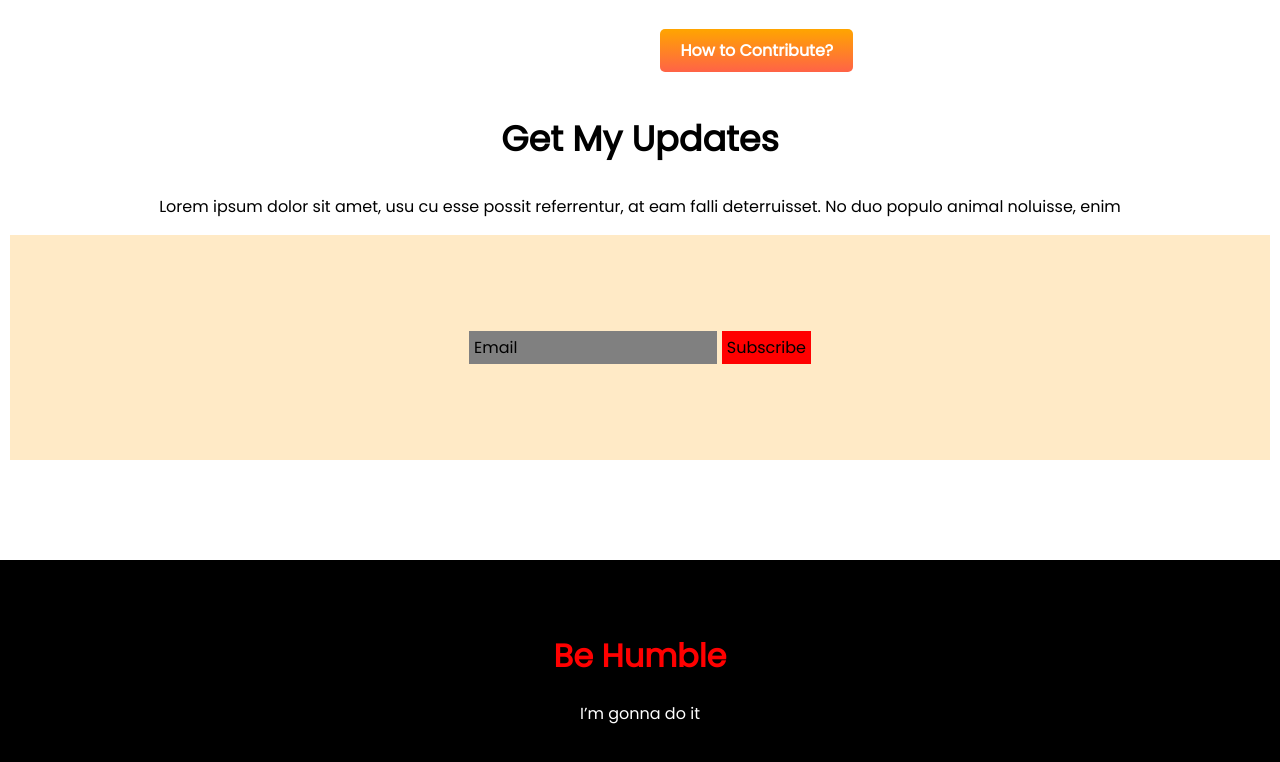
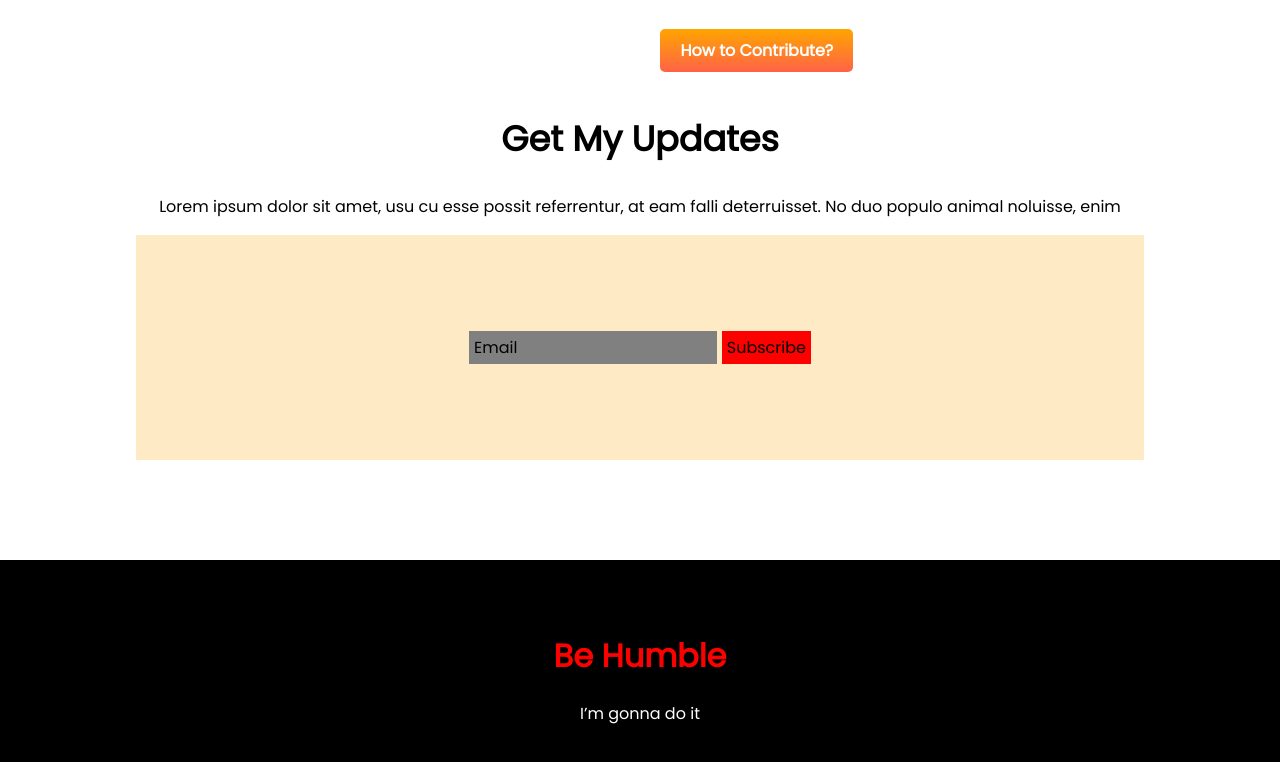
Before and after one commit to Farhanhkr/donate-today-main, a plain HTML site: page index.html in a window 1280 px wide. Shown: the part 2557-3319 px from the top of the page. Drawn offline with Linux system fonts and the light colour scheme.

Commit message:
all done

```diff
--- a/style.css
+++ b/style.css
@@ -106,6 +106,7 @@ body{
 .email{
     background-color: rgba(255, 232, 193, 0.904);
     padding: 100px;
+    margin: 0% 10%;
 }
 #span-one{
     padding: 5px 200px 5px 5px;
```
